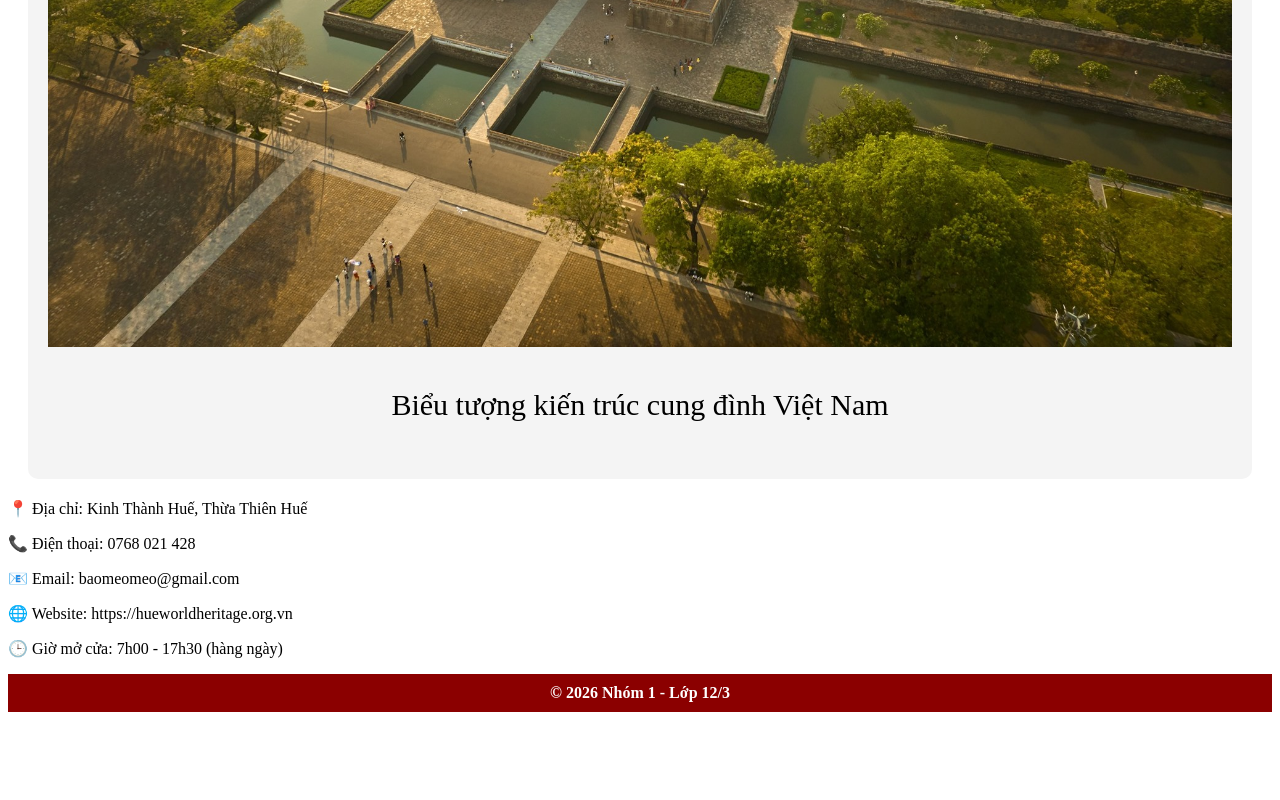
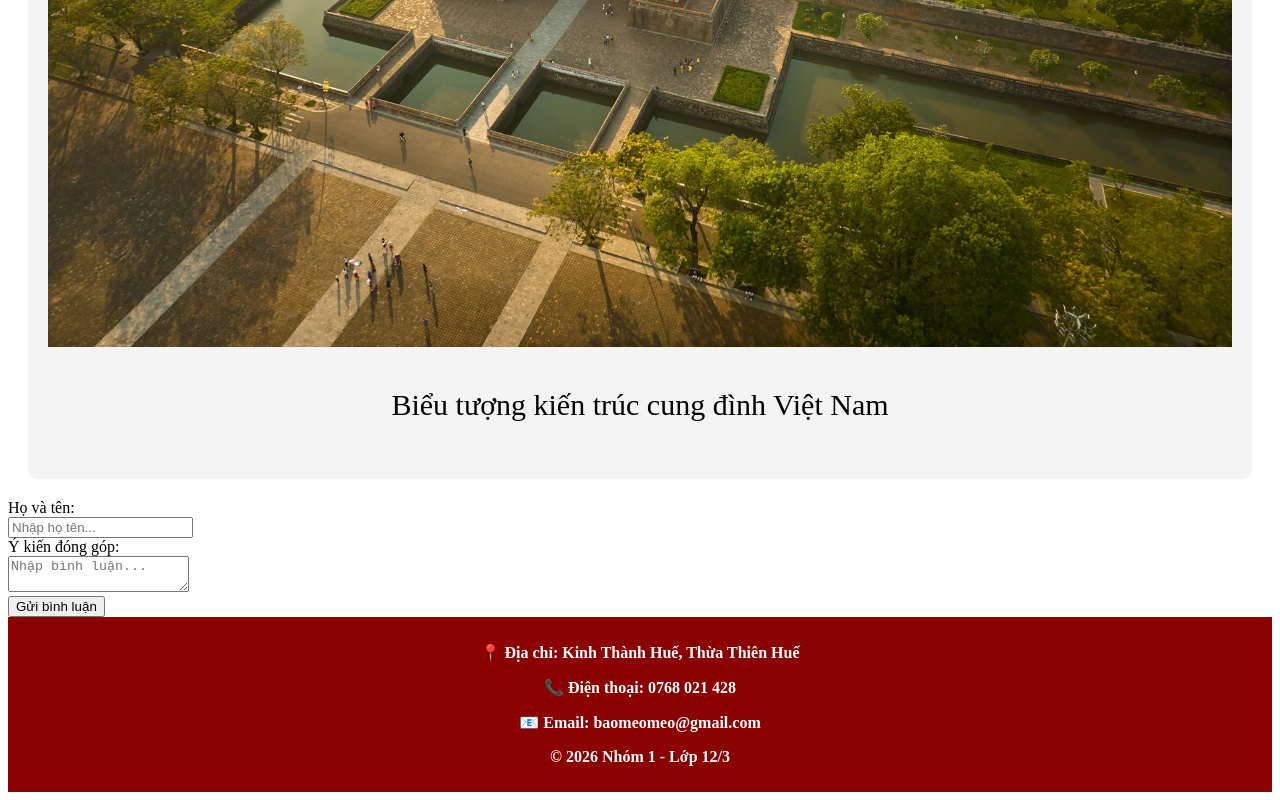
Before and after one commit to phamthianhdao41-ui/baochipchip, a plain HTML site: page index.html in a window 1280 px wide. Shown: the part 3698-4498 px from the top of the page. Before the commit the page ends 4418 px from the top, so only its background shows below. Drawn offline with Linux system fonts and the light colour scheme.

Commit message:
Update index.html

```diff
--- a/index.html
+++ b/index.html
@@ -63,12 +63,19 @@ Năm 1993, quần thể Di tích Cố đô Huế được UNESCO công nhận l
 </section>
 
 <section id="lienhe">
+<form>
+  <label>Họ và tên:</label><br>
+  <input type="text" placeholder="Nhập họ tên..."><br>
+  <label>Ý kiến đóng góp:</label><br>
+  <textarea placeholder="Nhập bình luận..."></textarea><br>
+  <button>Gửi bình luận</button><br>
+</form>
+</section>
+ <footer>
     <p>📍 Địa chỉ: Kinh Thành Huế, Thừa Thiên Huế</p>
     <p>📞 Điện thoại: 0768 021 428</p>
     <p>📧 Email: baomeomeo@gmail.com</p>
-    <p>🌐 Website: https://hueworldheritage.org.vn</p>
-    <p>🕒 Giờ mở cửa: 7h00 - 17h30 (hàng ngày)</p>
-</section>
- <footer><center>© 2026 Nhóm 1 - Lớp 12/3</center></footer>
+    <p>© 2026 Nhóm 1 - Lớp 12/3</p>
+</footer>
 </body>
 </html>
```
